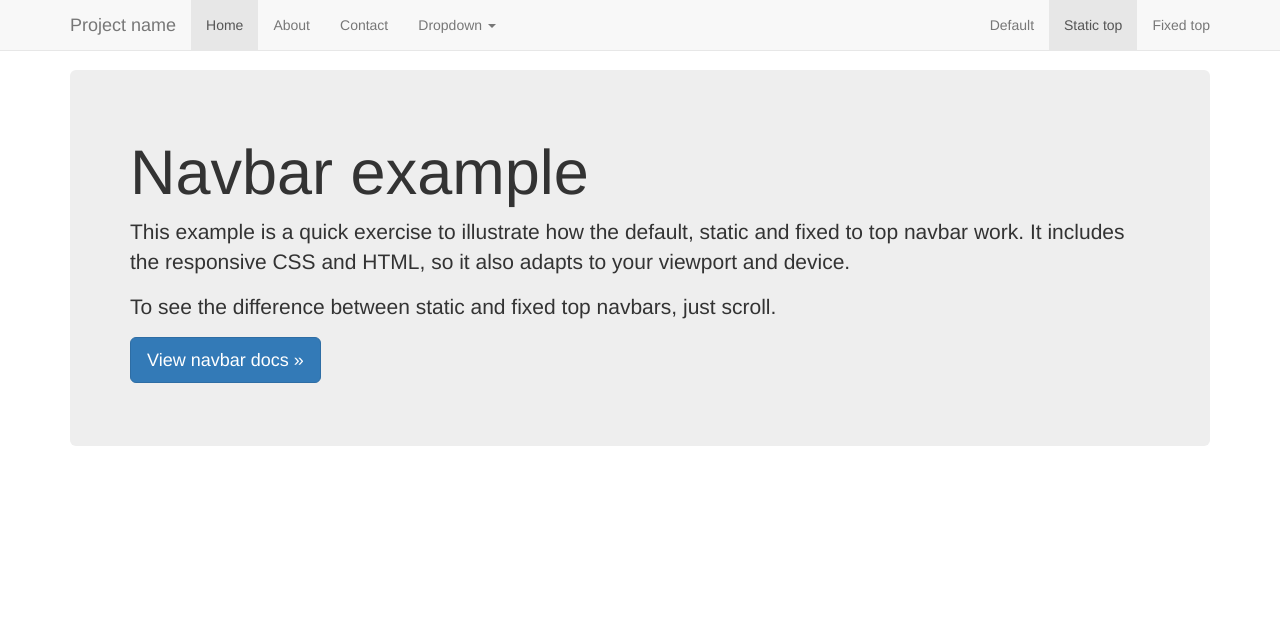
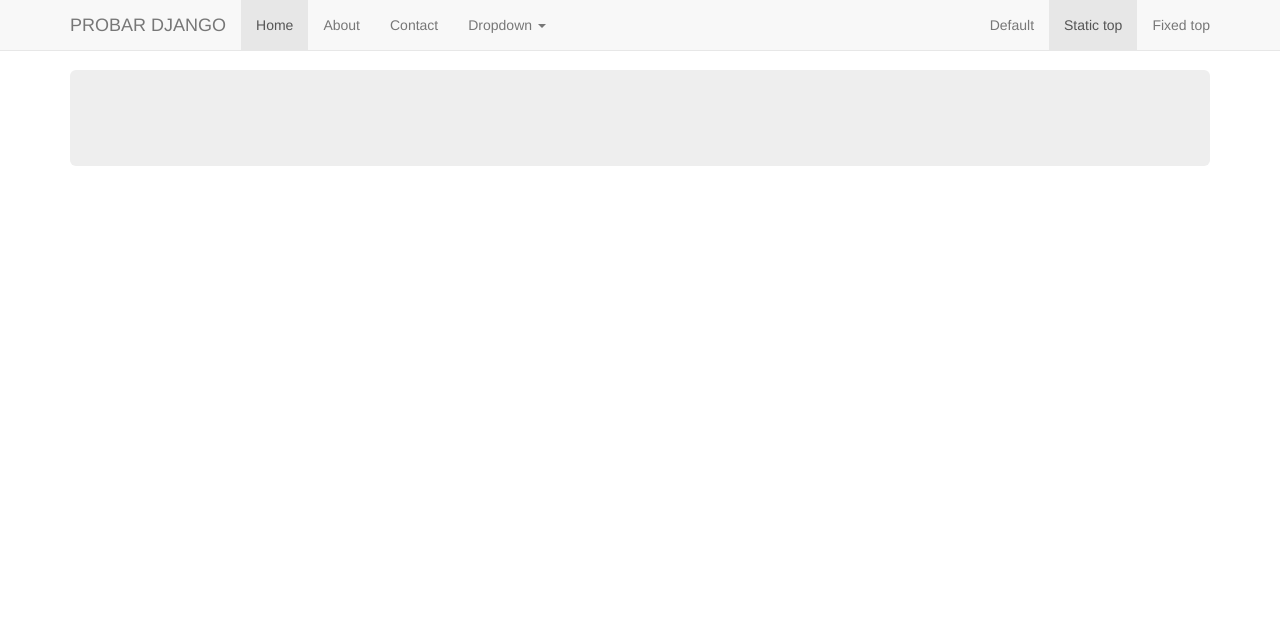
Before and after one commit to antoniiomrnoo/Karlitas, a Django app: template pd110/src/templates/base.html in a window 1280 px wide. Shown: the top 623 px of the page. Run offline with Django 4.2, Linux system fonts and the light colour scheme; the template is opened without the code that fills it, so the values that code supplies are empty; some libraries are stand-ins or nearby versions.

Commit message:
14commit

```diff
--- a/pd110/src/boletin/views.py
+++ b/pd110/src/boletin/views.py
@@ -42,7 +42,7 @@ def inicio(request):
         #obj = Registrado.objects.create(email=abc, nombre=abc2)
 
 
-    return render(request, "base.html", context)
+    return render(request, "inicio.html", context)
 
 def contact(request):
     form = ContactForm(request.POST or None)
--- a/pd110/src/templates/base.html
+++ b/pd110/src/templates/base.html
@@ -12,92 +12,33 @@
     <link rel="icon" href="../../favicon.ico">
     <link rel="canonical" href="https://getbootstrap.com/docs/3.4/examples/navbar-static-top/">
 
-    <title>Static Top Navbar Example for Bootstrap</title>
+    <title>{% block head_title %}{% endblock %}PD110</title>
 
-    <!-- Bootstrap core CSS -->
-    <link href="{% static 'css/bootstrap.min.css' %}" rel="stylesheet">
+{% include "head_css.html" %}
 
-    <!-- IE10 viewport hack for Surface/desktop Windows 8 bug -->
-    <link href="{% static 'css/workaround.css' %}" rel="stylesheet">
-
-    <!-- Custom styles for this template -->
-    <link href="{% static 'navbar-static.css' %}" rel="stylesheet">
-
-    <!-- Just for debugging purposes. Don't actually copy these 2 lines! -->
-    <!--[if lt IE 9]><script src="../../assets/js/ie8-responsive-file-warning.js"></script><![endif]-->
-   <!-- <script src="../../assets/js/ie-emulation-modes-warning.js"></script> -->
-
-    <!-- HTML5 shim and Respond.js for IE8 support of HTML5 elements and media queries -->
-    <!--[if lt IE 9]>
-      <script src="https://cdn.jsdelivr.net/npm/html5shiv@3.7.3/dist/html5shiv.min.js"></script>
-      <script src="https://cdn.jsdelivr.net/npm/respond.js@1.4.2/dest/respond.min.js"></script>
-    <![endif]-->
   </head>
 
   <body>
 
-    <!-- Static navbar -->
-    <nav class="navbar navbar-default navbar-static-top">
-      <div class="container">
-        <div class="navbar-header">
-          <button type="button" class="navbar-toggle collapsed" data-toggle="collapse" data-target="#navbar" aria-expanded="false" aria-controls="navbar">
-            <span class="sr-only">Toggle navigation</span>
-            <span class="icon-bar"></span>
-            <span class="icon-bar"></span>
-            <span class="icon-bar"></span>
-          </button>
-          <a class="navbar-brand" href="#">Project name</a>
-        </div>
-        <div id="navbar" class="navbar-collapse collapse">
-          <ul class="nav navbar-nav">
-            <li class="active"><a href="#">Home</a></li>
-            <li><a href="#">About</a></li>
-            <li><a href="#">Contact</a></li>
-            <li class="dropdown">
-              <a href="#" class="dropdown-toggle" data-toggle="dropdown" role="button" aria-haspopup="true" aria-expanded="false">Dropdown <span class="caret"></span></a>
-              <ul class="dropdown-menu">
-                <li><a href="#">Action</a></li>
-                <li><a href="#">Another action</a></li>
-                <li><a href="#">Something else here</a></li>
-                <li role="separator" class="divider"></li>
-                <li class="dropdown-header">Nav header</li>
-                <li><a href="#">Separated link</a></li>
-                <li><a href="#">One more separated link</a></li>
-              </ul>
-            </li>
-          </ul>
-          <ul class="nav navbar-nav navbar-right">
-            <li><a href="../navbar/">Default</a></li>
-            <li class="active"><a href="./">Static top <span class="sr-only">(current)</span></a></li>
-            <li><a href="../navbar-fixed-top/">Fixed top</a></li>
-          </ul>
-        </div><!--/.nav-collapse -->
-      </div>
-    </nav>
+  {% include "navbar.html" %}
+
 
 
     <div class="container">
+{% block jumbotron %}
+<!-- Main component for a primary marketing message or call to action -->
+    <div class="jumbotron">
+{% block jumbotron_content %}
 
-      <!-- Main component for a primary marketing message or call to action -->
-      <div class="jumbotron">
-        <h1>Navbar example</h1>
-        <p>This example is a quick exercise to illustrate how the default, static and fixed to top navbar work. It includes the responsive CSS and HTML, so it also adapts to your viewport and device.</p>
-        <p>To see the difference between static and fixed top navbars, just scroll.</p>
-        <p>
-          <a class="btn btn-lg btn-primary" href="../../components/#navbar" role="button">View navbar docs &raquo;</a>
-        </p>
-      </div>
+{% endblock %}
+    </div>
+{% endblock %}
+
+{% block content %}
+{% endblock %}
 
     </div> <!-- /container -->
+{% include "javascript.html" %}
 
-
-    <!-- Bootstrap core JavaScript
-    ================================================== -->
-    <!-- Placed at the end of the document so the pages load faster -->
-    <script src="https://code.jquery.com/jquery-1.12.4.min.js" integrity="sha384-nvAa0+6Qg9clwYCGGPpDQLVpLNn0fRaROjHqs13t4Ggj3Ez50XnGQqc/r8MhnRDZ" crossorigin="anonymous"></script>
-    <script>window.jQuery || document.write('<script src="../../assets/js/vendor/jquery.min.js"><\/script>')</script>
-    <script src="../../dist/js/bootstrap.min.js"></script>
-    <!-- IE10 viewport hack for Surface/desktop Windows 8 bug -->
-    <script src="../../assets/js/workaround.js"></script>
   </body>
 </html>
--- /dev/null
+++ b/pd110/src/templates/head_css.html
@@ -0,0 +1,19 @@
+{% load static %}
+ <!-- Bootstrap core CSS -->
+ <link href="{% static 'css/bootstrap.min.css' %}" rel="stylesheet">
+
+ <!-- IE10 viewport hack for Surface/desktop Windows 8 bug -->
+ <link href="{% static 'css/workaround.css' %}" rel="stylesheet">
+
+ <!-- Custom styles for this template -->
+ <link href="{% static 'navbar-static.css' %}" rel="stylesheet">
+
+ <!-- Just for debugging purposes. Don't actually copy these 2 lines! -->
+ <!--[if lt IE 9]><script src="../../assets/js/ie8-responsive-file-warning.js"></script><![endif]-->
+<!-- <script src="../../assets/js/ie-emulation-modes-warning.js"></script> -->
+
+ <!-- HTML5 shim and Respond.js for IE8 support of HTML5 elements and media queries -->
+ <!--[if lt IE 9]>
+   <script src="https://cdn.jsdelivr.net/npm/html5shiv@3.7.3/dist/html5shiv.min.js"></script>
+   <script src="https://cdn.jsdelivr.net/npm/respond.js@1.4.2/dest/respond.min.js"></script>
+ <![endif]-->
--- /dev/null
+++ b/pd110/src/templates/javascript.html
@@ -0,0 +1,9 @@
+{% load static %}
+   <!-- Bootstrap core JavaScript
+    ================================================== -->
+    <!-- Placed at the end of the document so the pages load faster -->
+    <script src="https://code.jquery.com/jquery-1.12.4.min.js" integrity="sha384-nvAa0+6Qg9clwYCGGPpDQLVpLNn0fRaROjHqs13t4Ggj3Ez50XnGQqc/r8MhnRDZ" crossorigin="anonymous"></script>
+    <script>window.jQuery || document.write('<script src="../../assets/js/vendor/jquery.min.js"><\/script>')</script>
+    <script src="../../dist/js/bootstrap.min.js"></script>
+    <!-- IE10 viewport hack for Surface/desktop Windows 8 bug -->
+    <script src="../../assets/js/workaround.js"></script>
--- /dev/null
+++ b/pd110/src/templates/navbar.html
@@ -0,0 +1,38 @@
+  <!-- Static navbar -->
+<nav class="navbar navbar-default navbar-static-top">
+    <div class="container">
+      <div class="navbar-header">
+        <button type="button" class="navbar-toggle collapsed" data-toggle="collapse" data-target="#navbar" aria-expanded="false" aria-controls="navbar">
+          <span class="sr-only">Toggle navigation</span>
+          <span class="icon-bar"></span>
+          <span class="icon-bar"></span>
+          <span class="icon-bar"></span>
+        </button>
+        <a class="navbar-brand" href="#">PROBAR DJANGO</a>
+      </div>
+      <div id="navbar" class="navbar-collapse collapse">
+        <ul class="nav navbar-nav">
+          <li class="active"><a href="#">Home</a></li>
+          <li><a href="#">About</a></li>
+          <li><a href="#">Contact</a></li>
+          <li class="dropdown">
+            <a href="#" class="dropdown-toggle" data-toggle="dropdown" role="button" aria-haspopup="true" aria-expanded="false">Dropdown <span class="caret"></span></a>
+            <ul class="dropdown-menu">
+              <li><a href="#">Action</a></li>
+              <li><a href="#">Another action</a></li>
+              <li><a href="#">Something else here</a></li>
+              <li role="separator" class="divider"></li>
+              <li class="dropdown-header">Nav header</li>
+              <li><a href="#">Separated link</a></li>
+              <li><a href="#">One more separated link</a></li>
+            </ul>
+          </li>
+        </ul>
+        <ul class="nav navbar-nav navbar-right">
+          <li><a href="../navbar/">Default</a></li>
+          <li class="active"><a href="./">Static top <span class="sr-only">(current)</span></a></li>
+          <li><a href="../navbar-fixed-top/">Fixed top</a></li>
+        </ul>
+      </div><!--/.nav-collapse -->
+    </div>
+  </nav>
```
Also changed, not shown: pd110/src/templates/inicio.html (+15 -0 lines), 1 other file.
